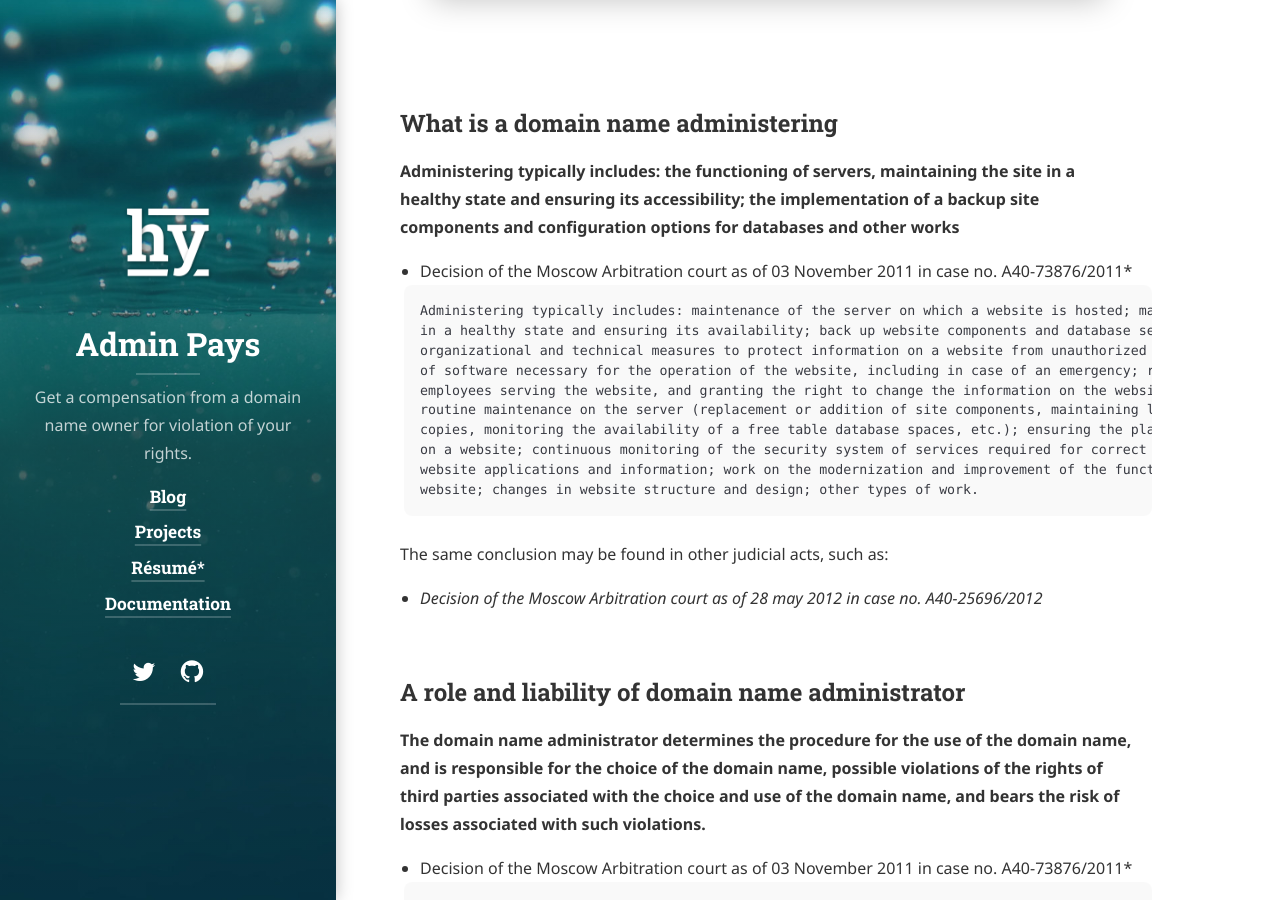
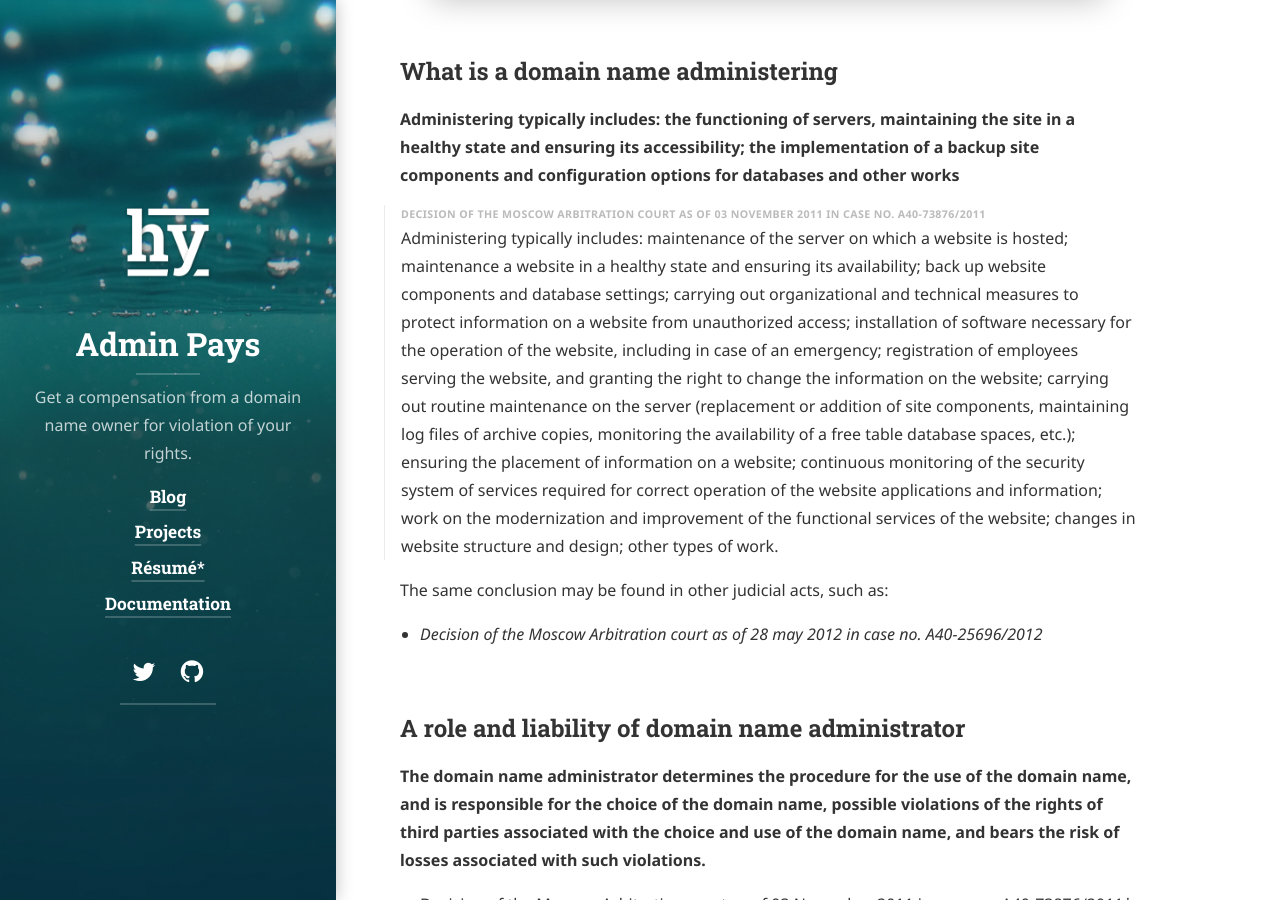
Before and after one commit to xCounsel/adminpays, a Jekyll site: the page built from docs/advanced.md, in a window 1280 px wide and 900 px high, scrolled down 650 px. Built offline with Jekyll 4.4.1, drawn with Linux system fonts in a browser that asks for light colours; cached includes are drawn as plain includes; nearby versions of some CDN libraries; some web fonts are replaced; library files that are not in the unit come from our copies.

Commit message:
Update advanced.md

````diff
--- a/docs/advanced.md
+++ b/docs/advanced.md
@@ -12,8 +12,6 @@ This chapter covers advanced topics, such as administering the domain names.
 0. this unordered seed list will be replaced by toc as unordered list
 {:toc}
 
-
-
 ## Who is a domain name administrator
 
 **Domain administrator is an individual, individual entrepreneur or legal entity who registered domain name.**
@@ -21,29 +19,18 @@ This chapter covers advanced topics, such as administering the domain names.
 ```
 Domain administrator is an individual, individual entrepreneur or legal entity who registered domain name.
 ```
-<br/>
 
 ## What is a domain name administering
 
 **Administering typically includes: the functioning of servers, maintaining the site in a healthy state and ensuring its accessibility; the implementation of a backup site components and configuration options for databases and other works**
-* Decision of the Moscow Arbitration court as of 03 November 2011 in case no. A40-73876/2011*
-```
-Administering typically includes: maintenance of the server on which a website is hosted; maintenance a website
-in a healthy state and ensuring its availability; back up website components and database settings; carrying out
-organizational and technical measures to protect information on a website from unauthorized access; installation
-of software necessary for the operation of the website, including in case of an emergency; registration of
-employees serving the website, and granting the right to change the information on the website; carrying out
-routine maintenance on the server (replacement or addition of site components, maintaining log files of archive
-copies, monitoring the availability of a free table database spaces, etc.); ensuring the placement of information
-on a website; continuous monitoring of the security system of services required for correct operation of the
-website applications and information; work on the modernization and improvement of the functional services of the
-website; changes in website structure and design; other types of work.
-```
+
+Administering typically includes: maintenance of the server on which a website is hosted; maintenance a website in a healthy state and ensuring its availability; back up website components and database settings; carrying out organizational and technical measures to protect information on a website from unauthorized access; installation of software necessary for the operation of the website, including in case of an emergency; registration of employees serving the website, and granting the right to change the information on the website; carrying out routine maintenance on the server (replacement or addition of site components, maintaining log files of archive copies, monitoring the availability of a free table database spaces, etc.); ensuring the placement of information on a website; continuous monitoring of the security system of services required for correct operation of the website applications and information; work on the modernization and improvement of the functional services of the website; changes in website structure and design; other types of work.
+{:.note title="Decision of the Moscow Arbitration court as of 03 November 2011 in case no. A40-73876/2011"}
+
 
 The same conclusion may be found in other judicial acts, such as:
 
 * *Decision of the Moscow Arbitration court as of 28 may 2012 in case no. A40-25696/2012*
-<br/>
 
 
 ## A role and liability of domain name administrator
````
